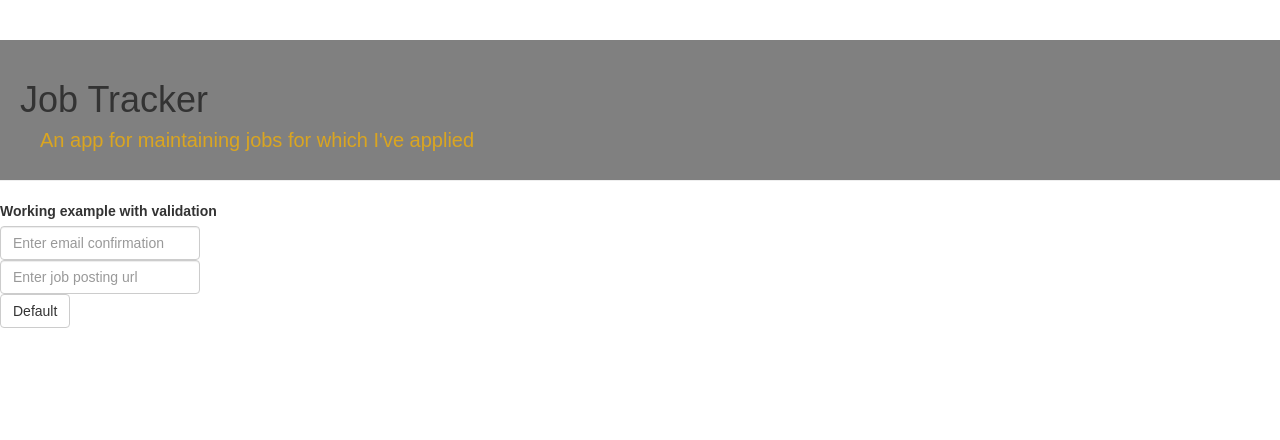
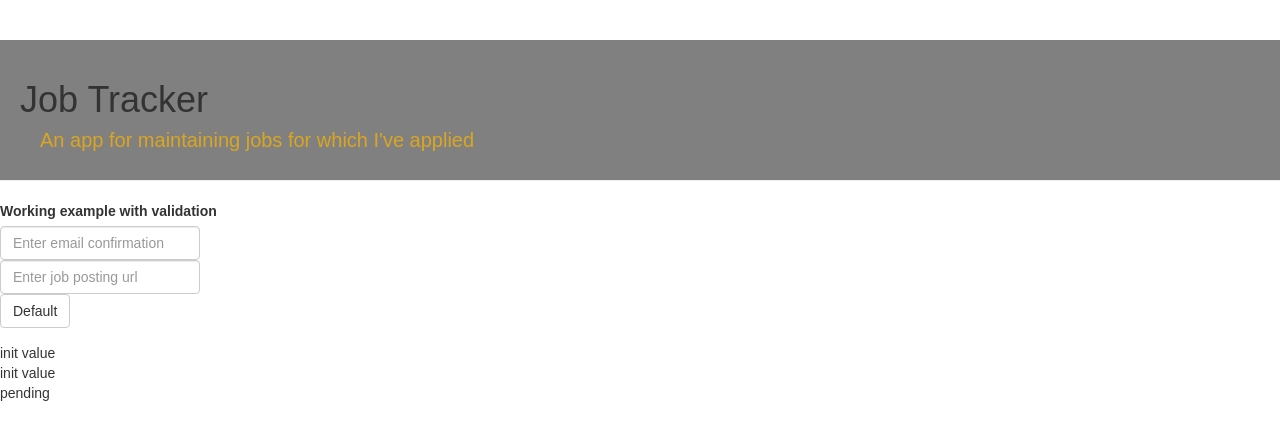
Before and after one commit to discodane/job-tracker, a React (Create React App) app: page / in a window 1280 px wide. Shown: the top 440 px of the page. Built offline with nearby package versions, Linux system fonts and the light colour scheme.

Commit message:
added a makeshift db to hack something together

```diff
--- a/package.json
+++ b/package.json
@@ -7,7 +7,8 @@
     "react": "^16.4.1",
     "react-bootstrap": "^0.32.1",
     "react-dom": "^16.4.1",
-    "react-scripts": "1.1.4"
+    "react-scripts": "1.1.4",
+    "write-file-p": "^1.0.6"
   },
   "scripts": {
     "start": "react-scripts start",
--- a/src/App.js
+++ b/src/App.js
@@ -1,6 +1,7 @@
 import React, { Component } from 'react';
 import { PageHeader } from 'react-bootstrap';
 import './App.css';
+import myData from './makeShiftDB.json';
 
 import NewMavForm from './components/NewMavForm';
 
@@ -8,7 +9,7 @@ class App extends Component {
   constructor(props) {
     super(props);
     this.state = {
-      mavs: [],
+      mavs: myData.mavs,
       emailLink: '',
       jobPostingLink: '',
     }
--- /dev/null
+++ b/src/makeShiftDB.json
@@ -0,0 +1,9 @@
+{
+  "mavs": [
+    {
+      "emailLink": "init value",
+      "jobPostingLink": "init value",
+      "status": "pending"
+    }
+  ]
+}
```
Also changed, not shown: src/components/MavList.js (added, +8 -0 lines), 1 other file (tests, documents, lock files or other folders).
